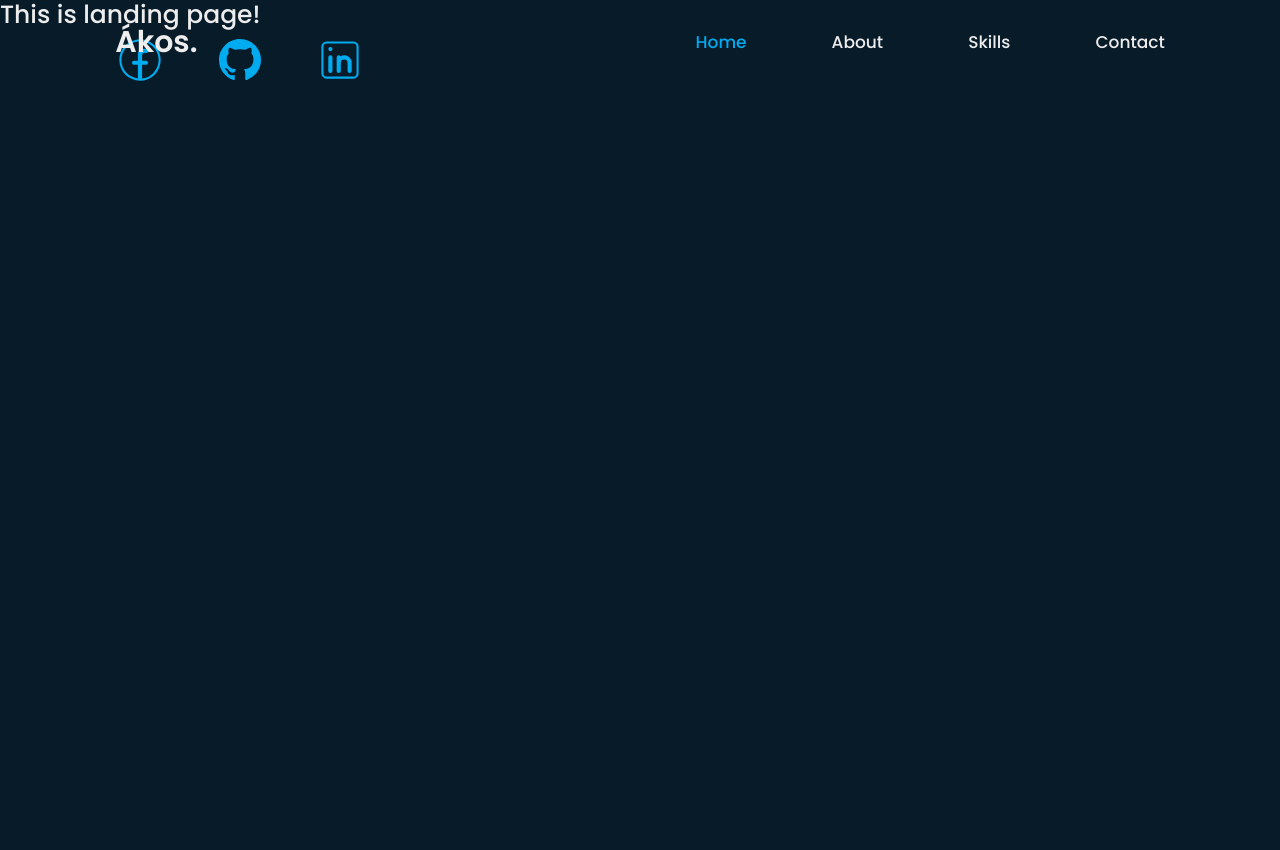
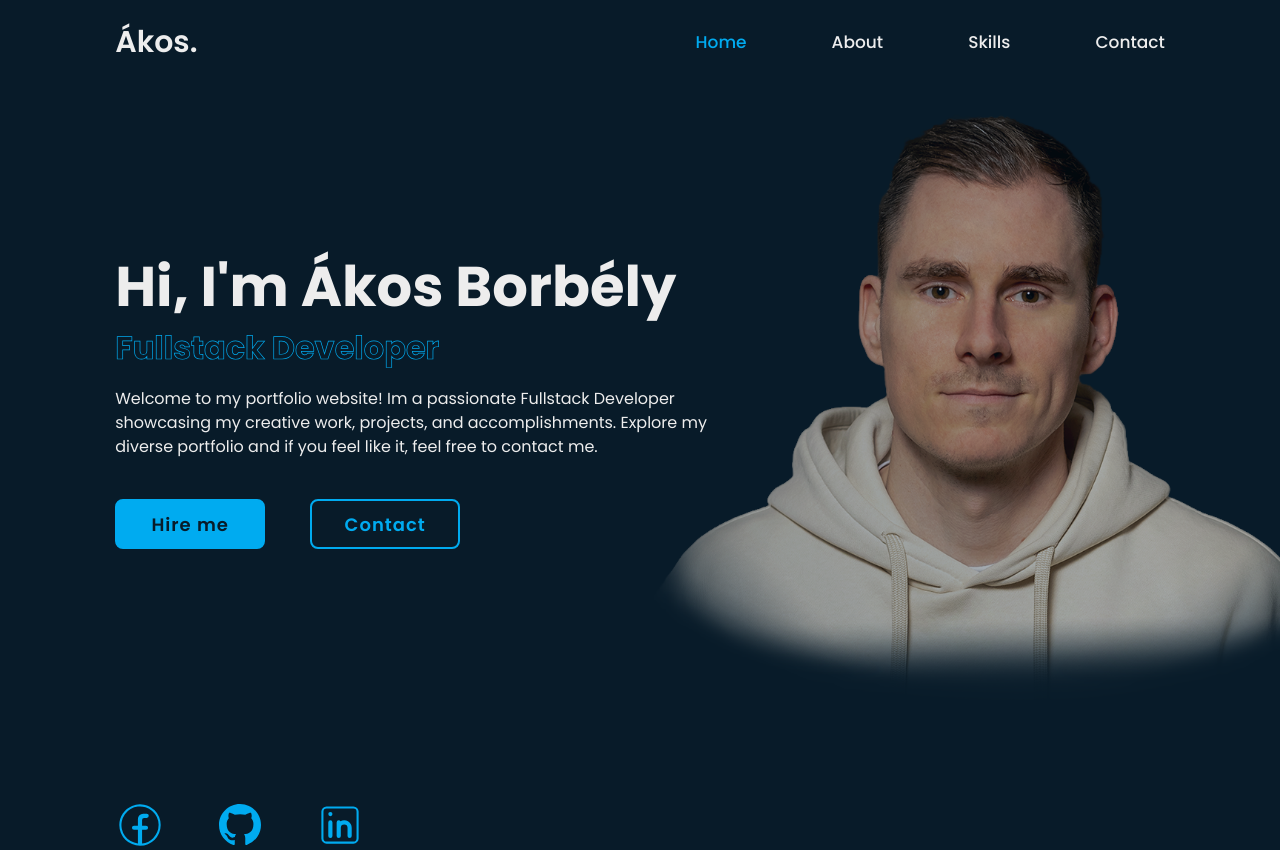
Before and after one commit to AkosBrb/Portfolio_website, a React (Vite) app: page / in a window 1280 px wide. Before the commit the page ends 800 px from the top, so only its background shows below. Built offline with nearby package versions, Linux system fonts and the light colour scheme.

Commit message:
landing page css init and add

```diff
--- /dev/null
+++ b/src/pages/LandingPage.css
@@ -0,0 +1,98 @@
+.landing-page-container {
+  display: flex;
+  align-items: center;
+  justify-content: space-between;
+  min-height: 100vh;
+  padding: 0 9%;
+  background: url('../assets/pics/background.png') no-repeat;
+  background-size: cover;
+  background-position: center;
+}
+.introduction-container {
+  max-width: 60rem;
+}
+.introduction-container > h1 {
+  font-size: 5.6rem;
+  font-weight: 700;
+  line-height: 1.3;
+}
+.introduction-container .animated-text {
+  position: relative;
+  width: 32.8rem;
+}
+.introduction-container .animated-text h3 {
+  font-size: 3.2rem;
+  font-weight: 700;
+  color: transparent;
+  -webkit-text-stroke: .7px var(--main-color);
+}
+.introduction-container p {
+  font-size: 1.6rem;
+  margin: 2rem 0 4rem;
+}
+.btn-container {
+  position: relative;
+  display: flex;
+  justify-content: space-between;
+  width: 34.5rem;
+  height: 5rem;
+}
+.btn-container .main-btn {
+  position: relative;
+  display: inline-flex;
+  justify-content: center;
+  align-items: center;
+  width: 15rem;
+  height: 100%;
+  background: var(--main-color);
+  border: .2rem solid var(--main-color);
+  border-radius: .8rem;
+  font-size: 1.8rem;
+  font-weight: 600;
+  letter-spacing: .1rem;
+  color: var(--bg-color);
+  z-index: 1;
+  overflow: hidden;
+  transition: .5s;
+  text-decoration: none;
+}
+.btn-container .main-btn:hover {
+  color: var(--main-color)
+}
+.btn-container .main-btn:nth-child(2) {
+  background: transparent;
+  color: var(--main-color);
+}
+.btn-container .main-btn:nth-child(2):hover {
+  color: var(--bg-color);
+}
+.btn-container .main-btn:nth-child(2)::before {
+  background: var(--main-color);
+}
+.btn-container .main-btn::before {
+  content: '';
+  position: absolute;
+  top: 0;
+  left: 0;
+  width: 0;
+  height: 100%;
+  background: var(--bg-color);
+  z-index: -1;
+  transition: .5s;
+}
+.btn-container .main-btn:hover::before {
+  width: 100%;
+}
+.home-img-hover {
+  position: absolute;
+  top: 0;
+  right: 0;
+  width: 53%;
+  height: 100%;
+  background: transparent;
+  transition: 3s;
+}
+.home-img-hover:hover {
+  background: var(--bg-color);
+  opacity: .8;
+}
--- a/src/pages/LandingPage.jsx
+++ b/src/pages/LandingPage.jsx
@@ -1,4 +1,32 @@
+import { Link } from 'react-router-dom';
+import './LandingPage.css';
+
 function LandingPage() {
-  return <h1>This is landing page!</h1>;
+  return (
+    <section className="landing-page-container">
+      <div className="introduction-container">
+        <h1>
+          Hi, I'm <span>Ákos Borbély</span>
+        </h1>
+        <div className="animated-text">
+          <h3>Fullstack Developer</h3>
+        </div>
+        <p>
+          Welcome to my portfolio website! Im a passionate Fullstack Developer
+          showcasing my creative work, projects, and accomplishments. Explore my
+          diverse portfolio and if you feel like it, feel free to contact me.
+        </p>
+        <div className="btn-container">
+          <Link to="#" className="main-btn">
+            Hire me
+          </Link>
+          <Link to="#" className="main-btn">
+            Contact
+          </Link>
+        </div>
+        <div className="home-img-hover" />
+      </div>
+    </section>
+  );
 }
 export default LandingPage;
```
